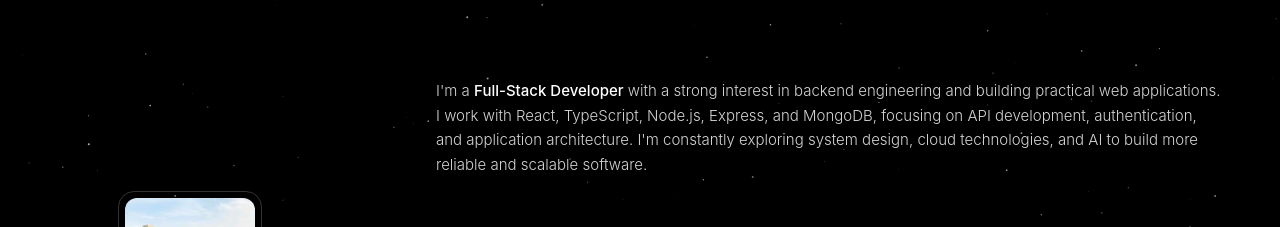
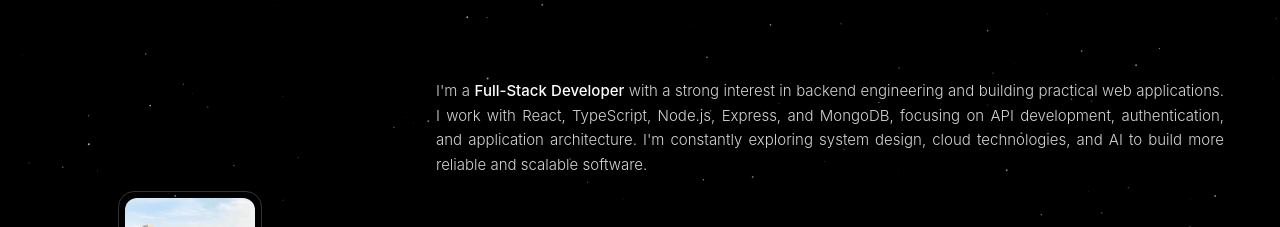
Before and after one commit to Ashish2k04/ace.exe, a React (Vite) app in the folder frontend/: page / in a window 1280 px wide. Shown: the top 227 px of the page. Built offline with nearby package versions, Linux system fonts and the light colour scheme.

Commit message:
Update AboutSection component to justify text for improved readability

```diff
--- a/frontend/src/features/landing/components/AboutSection.tsx
+++ b/frontend/src/features/landing/components/AboutSection.tsx
@@ -19,7 +19,7 @@ export const AboutSection: React.FC<AboutSectionProps> = ({
       className={`w-full max-w-xl sm:max-w-[768px] md:max-w-[800px] mx-auto px-1 sm:px-1.5 py-2 sm:py-3 rounded-2xl border-none bg-transparent transition-colors duration-300 ${className}`}
     >
       <p
-        className={`text-sm sm:text-[15px] font-light leading-relaxed ${textColor} transition-colors duration-300`}
+        className={`text-justify text-sm sm:text-[15px] font-light leading-relaxed ${textColor} transition-colors duration-300`}
       >
         I'm a <span className={`font-medium ${highlightColor}`}>Full-Stack Developer</span> with a strong interest in backend engineering and building practical web applications. I work with React, TypeScript, Node.js, Express, and MongoDB, focusing on API development, authentication, and application architecture.
         I'm constantly exploring system design, cloud technologies, and AI to build more reliable and scalable software.
```
